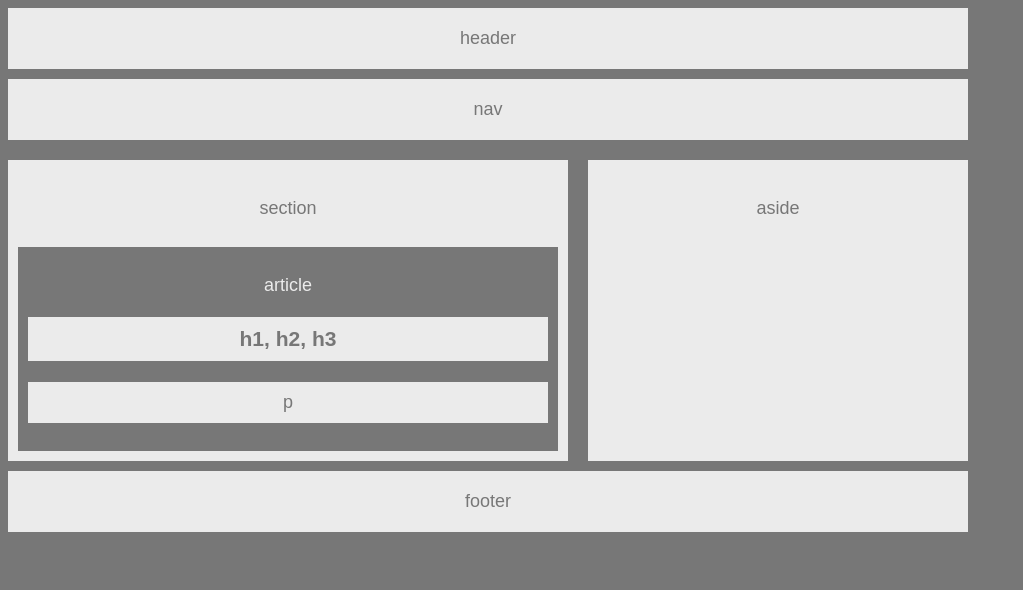
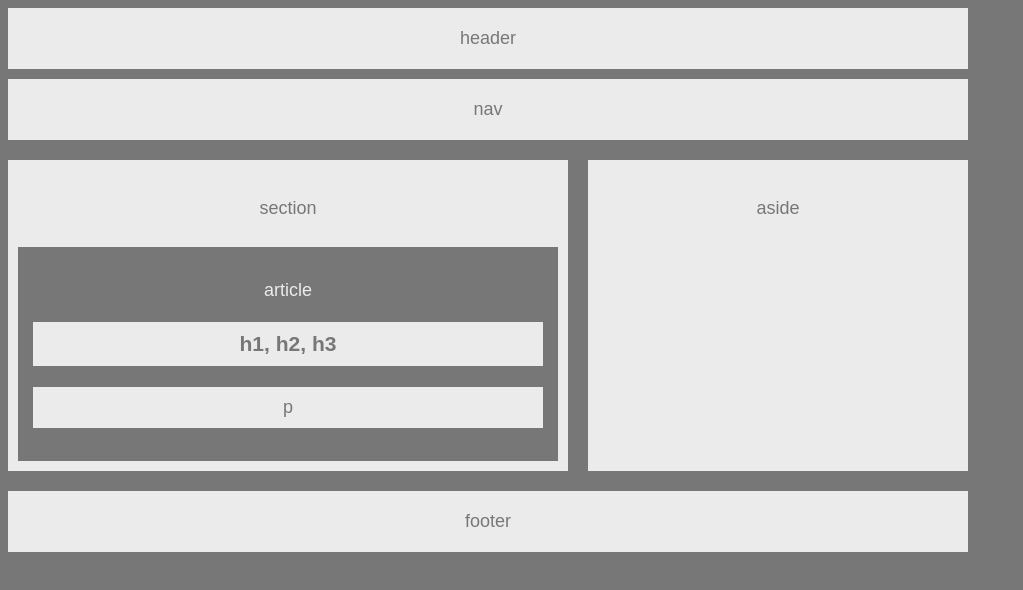
Before and after one commit to JackRa88it/HW-Wireframe, a plain HTML site: page index.html in a window 1280 px wide. Shown: the whole page, without its empty margins (0-1023 px from the left). Drawn offline with Linux system fonts and the light colour scheme.

Commit message:
Oops, more final adjustments

```diff
--- a/style.css
+++ b/style.css
@@ -36,7 +36,7 @@ section {
 article {
     color: #ebebeb;
     background: #777;
-    padding: 10px;
+    padding: 15px;
 }
 
 h1,
@@ -55,7 +55,11 @@ p {
 aside {
     float: left;
     width: 360px;
-    height: 281px;
+    height: 291px;
     margin: 10px 0px 10px 10px;
     padding: 10px;
 }
+
+footer {
+    margin-top: 10px;
+}
```
